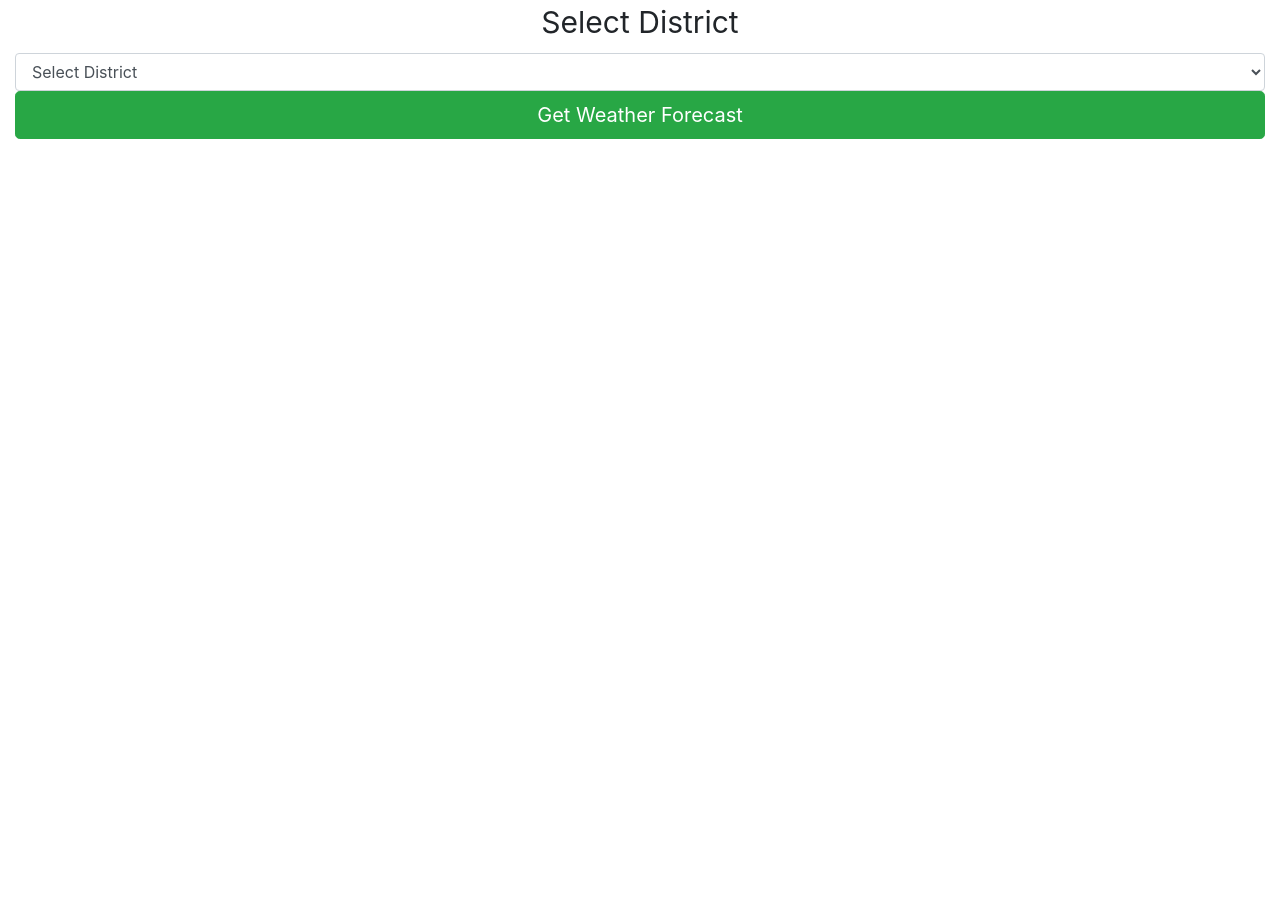
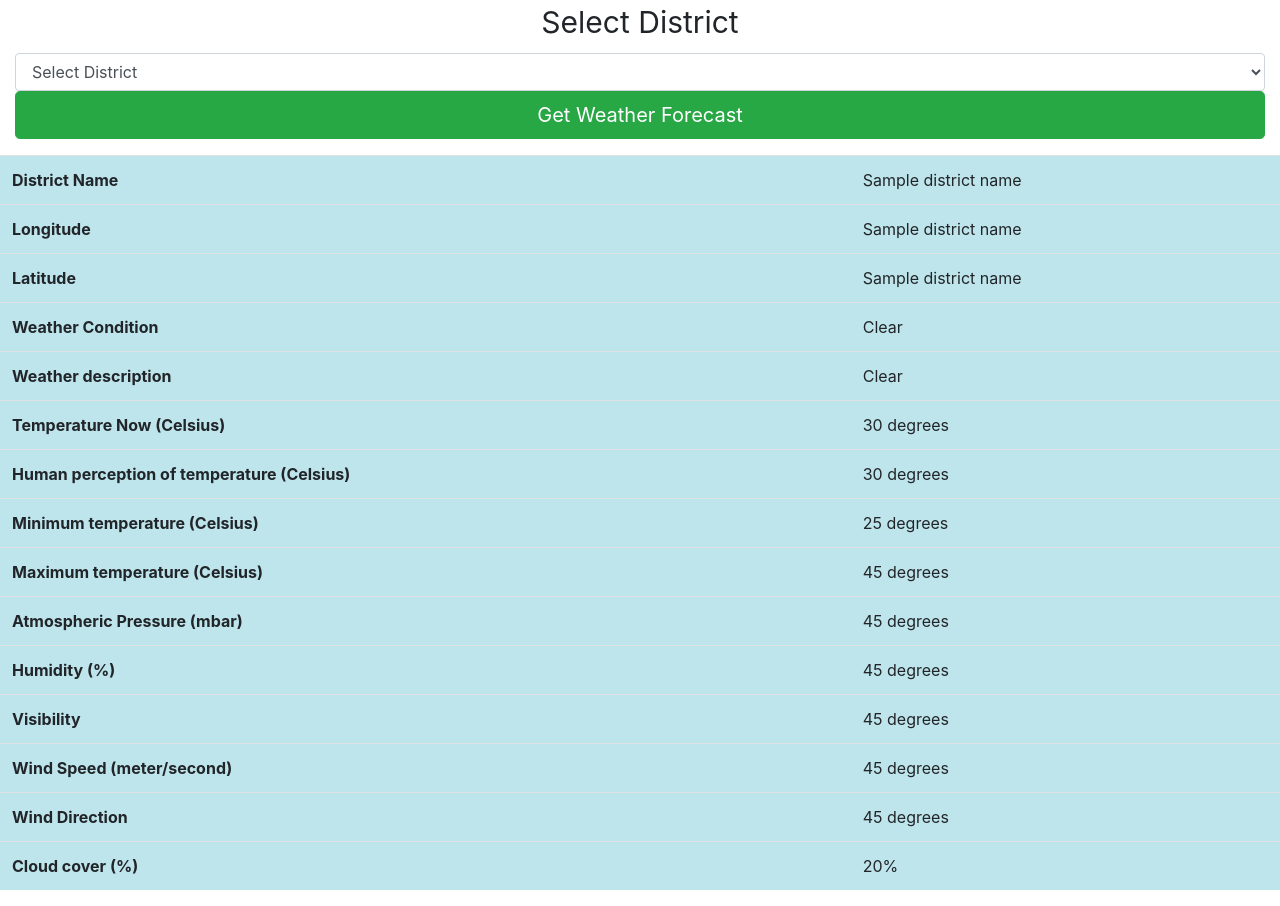
Before and after one commit to ArifShariar/FunWithAPIs, a Django app: template templates/Weather/weather.html in a window 1280 px wide. Before the commit the page ends 139 px from the top, so only its background shows below. Run offline with Django 3.2, Linux system fonts and the light colour scheme; the template is opened without the code that fills it: most values are stand-ins (such as "Sample title", 1, 10 or a date in 2020); parts of the project's set-up code (start-up, migrations or seed data) failed here and were passed over; some libraries are stand-ins or nearby versions.

Commit message:
Added table in weather.html

```diff
--- a/templates/Weather/weather.html
+++ b/templates/Weather/weather.html
@@ -11,19 +11,6 @@
     <link rel="stylesheet" type="text/css" href="{% static 'css/weatherPage.css' %}">
   <script src="https://code.jquery.com/jquery-3.6.0.js"></script>
   <script src="https://code.jquery.com/ui/1.13.0/jquery-ui.js"></script>
-
-  <script>
-  $( function() {
-    var availableTags = [
-        {% for district in districts %}
-                "{{ district }}",
-        {% endfor %}
-    ];
-    $( "#districts" ).autocomplete({
-      source: availableTags
-    });
-  } );
-  </script>
 </head>
 
 
@@ -46,8 +33,76 @@
         </form>
     </div>
 
+        <div class="result">
+        <table class="table table-striped table-hover">
+            <tbody>
+            <tr class="table-info">
+                <th>District Name</th>
+                <td>{{ district_name }}</td>
+            </tr>
+            <tr class="table-info">
+                <th>Longitude</th>
+                <td>{{ district_name }}</td>
+            </tr>
+            <tr class="table-info">
+                <th>Latitude</th>
+                <td>{{ district_name }}</td>
+            </tr>
+            <tr class="table-info">
+                <th>Weather Condition</th>
+                <td>Clear</td>
+            </tr>
+            <tr class="table-info">
+                <th>Weather description</th>
+                <td>Clear</td>
+            </tr>
+            <tr class="table-info">
+                <th>Temperature Now (Celsius)</th>
+                <td>30 degrees</td>
+            </tr>
+            <tr class="table-info">
+                <th>Human perception of temperature (Celsius)</th>
+                <td>30 degrees</td>
+            </tr>
+            <tr class="table-info">
+                <th>Minimum temperature (Celsius)</th>
+                <td>25 degrees</td>
+            </tr>
+            <tr class="table-info">
+                <th>Maximum temperature (Celsius)</th>
+                <td>45 degrees</td>
+            </tr>
+            <tr class="table-info">
+                <th>Atmospheric Pressure (mbar)</th>
+                <td>45 degrees</td>
+            </tr>
+            <tr class="table-info">
+                <th>Humidity (%)</th>
+                <td>45 degrees</td>
+            </tr>
+            <tr class="table-info">
+                <th>Visibility</th>
+                <td>45 degrees</td>
+            </tr>
+            <tr class="table-info">
+                <th>Wind Speed (meter/second)</th>
+                <td>45 degrees</td>
+            </tr>
+            <tr class="table-info">
+                <th>Wind Direction</th>
+                <td>45 degrees</td>
+            </tr>
+            <tr class="table-info">
+                <th>Cloud cover (%)</th>
+                <td>20%</td>
+            </tr>
+            </tbody>
+        </table>
+    </div>
+
     <script src="https://code.jquery.com/jquery-3.2.1.slim.min.js" integrity="sha384-KJ3o2DKtIkvYIK3UENzmM7KCkRr/rE9/Qpg6aAZGJwFDMVNA/GpGFF93hXpG5KkN" crossorigin="anonymous"></script>
     <script src="https://cdnjs.cloudflare.com/ajax/libs/popper.js/1.12.9/umd/popper.min.js" integrity="sha384-ApNbgh9B+Y1QKtv3Rn7W3mgPxhU9K/ScQsAP7hUibX39j7fakFPskvXusvfa0b4Q" crossorigin="anonymous"></script>
     <script src="https://maxcdn.bootstrapcdn.com/bootstrap/4.0.0/js/bootstrap.min.js" integrity="sha384-JZR6Spejh4U02d8jOt6vLEHfe/JQGiRRSQQxSfFWpi1MquVdAyjUar5+76PVCmYl" crossorigin="anonymous"></script>
+
 </body>
 </html>
```
Also changed, not shown: Weather/views.py (+9 -3 lines), templates/Weather/result.html (deleted, +0 -10 lines).
